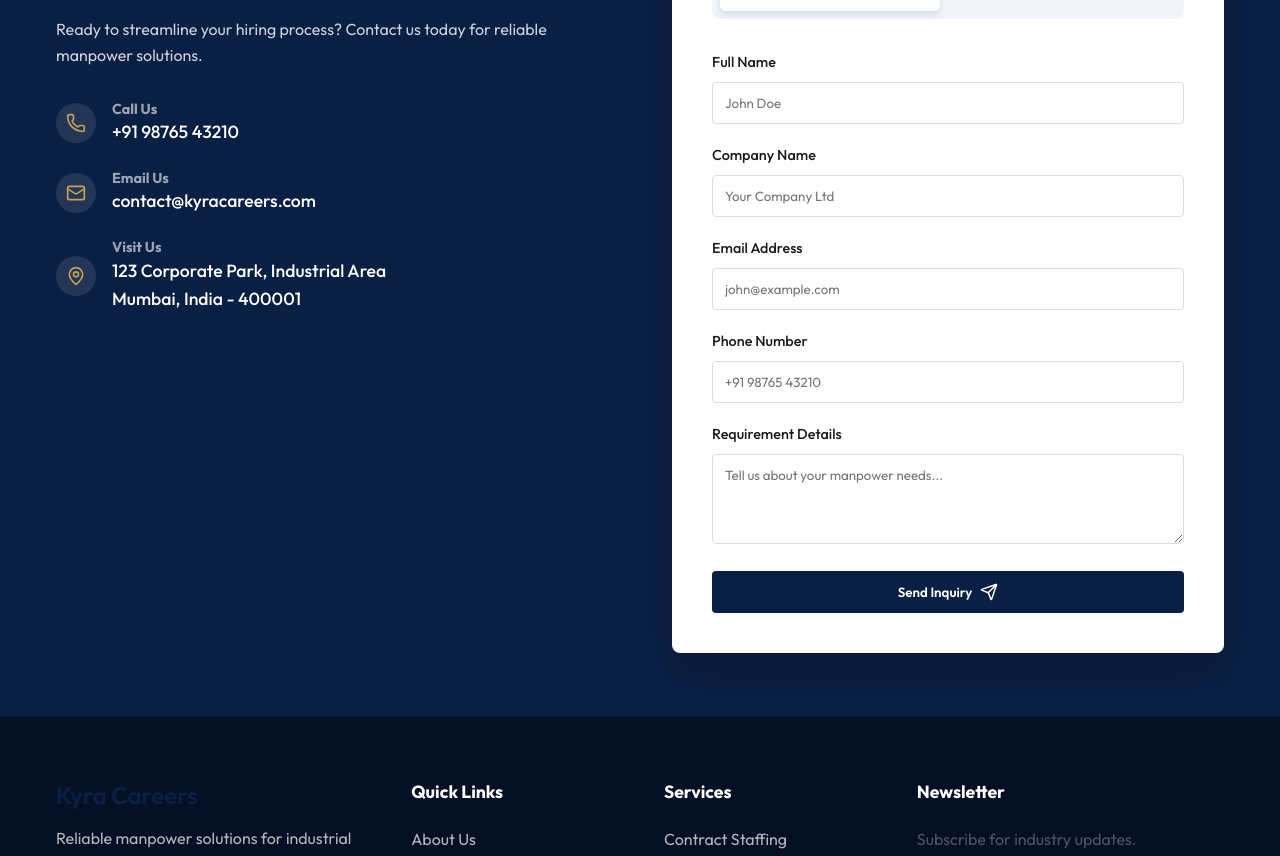
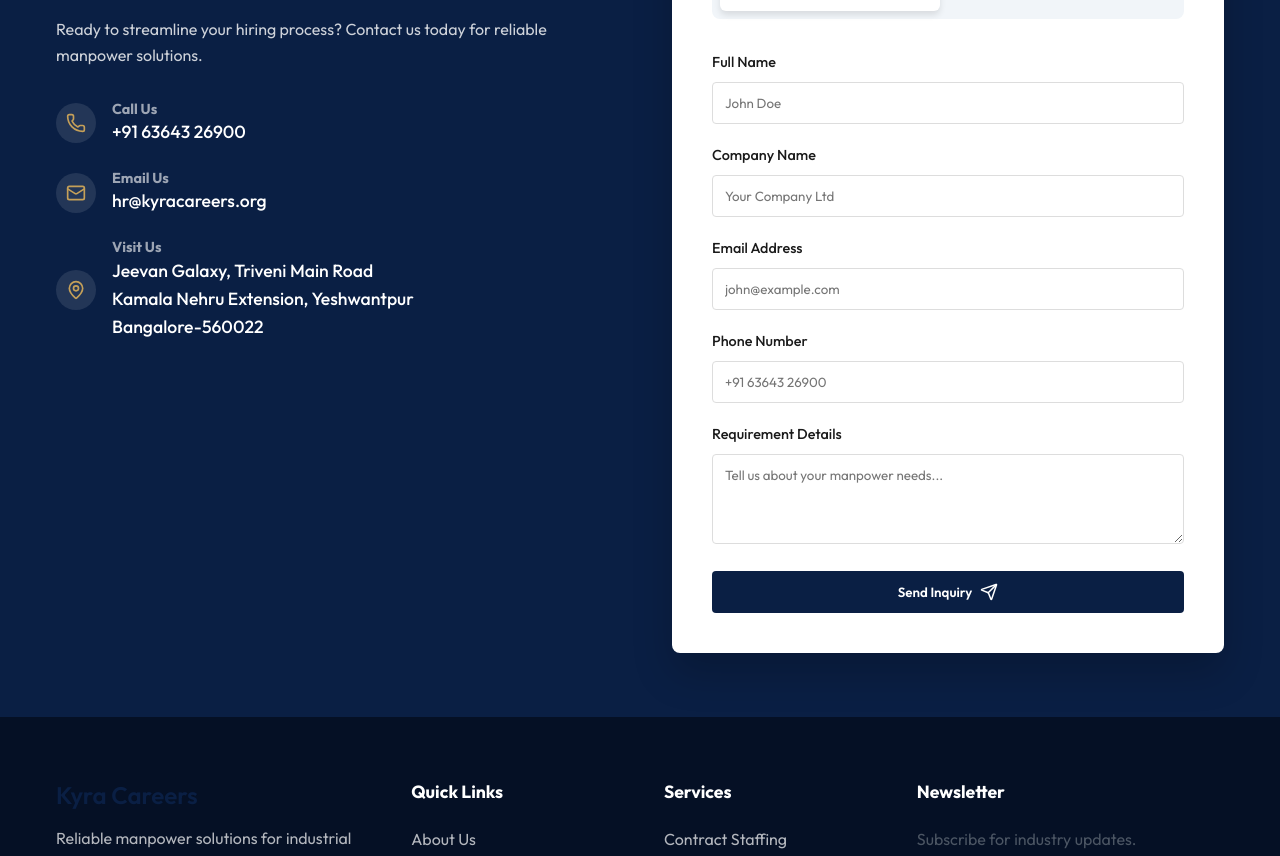
Before and after one commit to shubhamdnaik/Kyra, a React (Vite) app: page / in a window 1280 px wide. Shown: the part 5554-6410 px from the top of the page. Built offline with nearby package versions, Linux system fonts and the light colour scheme.

Commit message:
Update contact information

```diff
--- a/src/components/Contact.jsx
+++ b/src/components/Contact.jsx
@@ -22,7 +22,7 @@ export function Contact() {
                             <div className="info-icon"><Phone size={20} /></div>
                             <div>
                                 <h5>Call Us</h5>
-                                <p>+91 98765 43210</p>
+                                <p>+91 63643 26900</p>
                             </div>
                         </div>
 
@@ -30,7 +30,7 @@ export function Contact() {
                             <div className="info-icon"><Mail size={20} /></div>
                             <div>
                                 <h5>Email Us</h5>
-                                <p>contact@kyracareers.com</p>
+                                <p>hr@kyracareers.org</p>
                             </div>
                         </div>
 
@@ -38,7 +38,7 @@ export function Contact() {
                             <div className="info-icon"><MapPin size={20} /></div>
                             <div>
                                 <h5>Visit Us</h5>
-                                <p>123 Corporate Park, Industrial Area<br />Mumbai, India - 400001</p>
+                                <p>Jeevan Galaxy, Triveni Main Road<br />Kamala Nehru Extension, Yeshwantpur<br />Bangalore-560022</p>
                             </div>
                         </div>
                     </div>
@@ -87,7 +87,7 @@ export function Contact() {
 
                             <div className="form-group">
                                 <label>Phone Number</label>
-                                <input type="tel" name="phone" placeholder="+91 98765 43210" required />
+                                <input type="tel" name="phone" placeholder="+91 63643 26900" required />
                             </div>
 
                             <div className="form-group">
```
